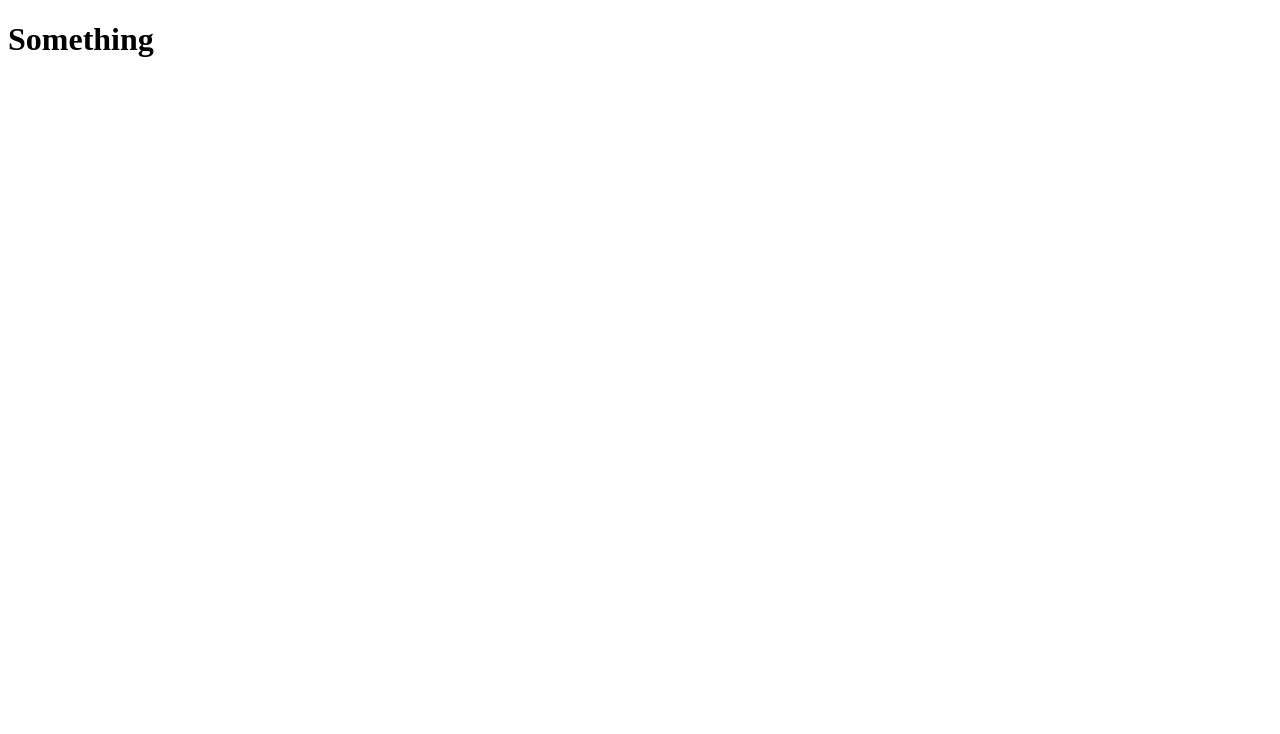
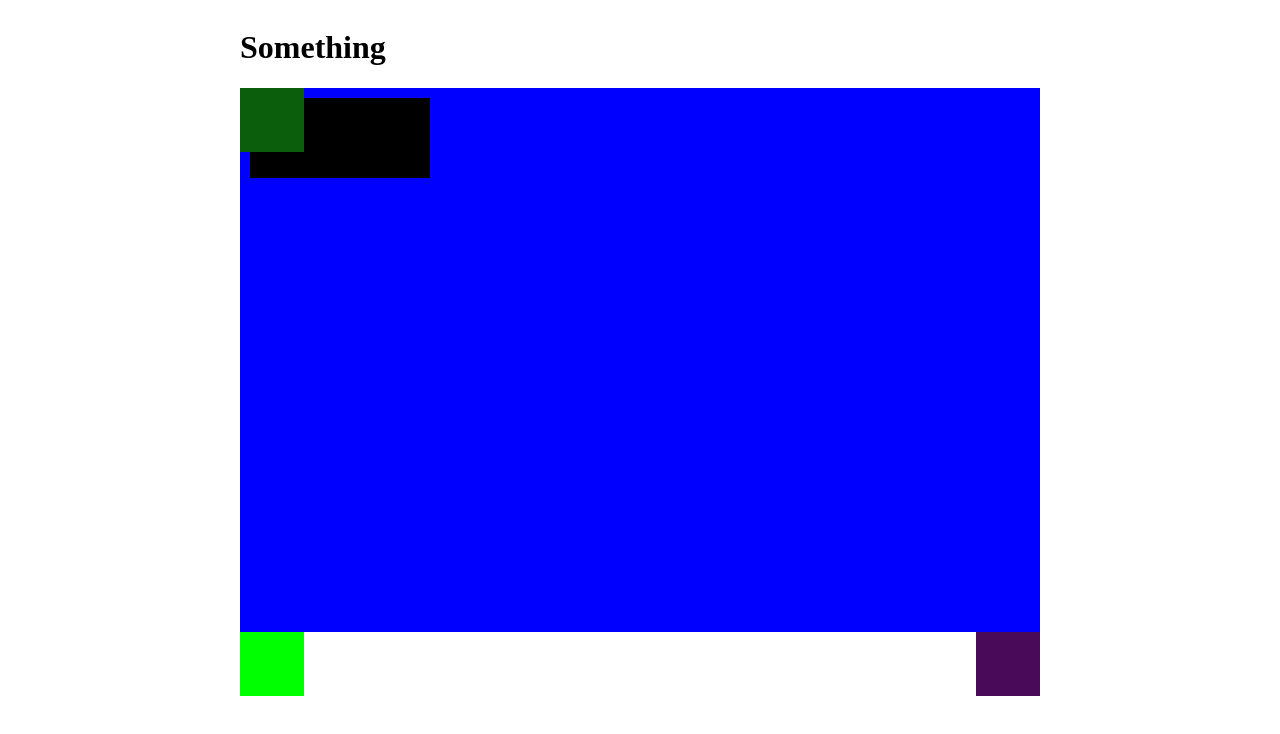
Before and after one commit to Fenna03/point-and-click-adventure, a plain HTML site: page index.html in a window 1280 px wide. Drawn offline with Linux system fonts and the light colour scheme.

Commit message:
following explanation ricardo

```diff
--- a/css/style.css
+++ b/css/style.css
@@ -0,0 +1,90 @@
+body {
+    display: grid;
+    grid-template-columns: auto 800px auto;
+    grid-template-rows: auto 608 auto;
+}
+
+#title {
+    grid-column-start: 2;
+    grid-row-start: 1;
+}
+
+#gameWindow {
+    width: 800px;
+    height: 608px;
+    background-color: #0000ff;
+    grid-column-start: 2;
+    grid-row-start: 2;
+    position: relative;
+}
+
+#inventoryBox {
+    width: 180px;
+    height: 80px;
+    background-color: #000;
+    top: 10px;
+    left: 10px;
+}
+
+#dialogBar {
+    bottom: 0px;
+}
+
+#setMainDialog {
+    position: relative;
+    width: 800px;
+    height: 64px;
+    background-color: #ffffff;
+}
+
+#heroAvatar {
+    width: 64px;
+    height: 64px;
+    background-color: #00ff00;
+}
+
+#heroSpeech {
+    width: 300px;
+    background-color: #ffffff;
+}
+
+#CounterAvatar {
+    width: 64px;
+    height: 64px;
+    background-color: #4a0a5a;
+    right: 0px;
+}
+
+#CounterSpeech {
+    width: 300px;
+    background-color: #ffffff;
+}
+
+#squareTree {
+    width: 64px;
+    height: 64px;
+    background-color: #0b5e0b;
+}
+
+#Hero {
+    width: 32px;
+    height: 32px;
+    background-color: #ff00dd;
+}
+
+#tileMap {}
+
+.background {
+    position: absolute;
+    z-index: 0;
+}
+
+.character {
+    position: absolute;
+    z-index: 100;
+}
+
+.foreground {
+    position: absolute;
+    z-index: 1000;
+}
--- a/index.html
+++ b/index.html
@@ -1,45 +1,48 @@
 <!DOCTYPE html>
 <html lang="en">
+
 <head>
     <meta charset="UTF-8">
     <meta name="viewport" content="width=device-width, initial-scale=1.0">
     <title>Point and click adventure</title>
-    <link rel = "stylesheet" href="css/style.css">
+    <link rel="stylesheet" href="css/style.css">
 </head>
+
 <body>
     <div id="title">
         <h1 id="mainTitle">Something</h1>
     </div>
     <div id="gameWindow">
         <!--inventory box-->
-        <div id="inventoryBox">
+        <div id="inventoryBox" class="foreground">
 
         </div>
         <!--dialog bar for hero/mc and the thing they're speaking to-->
-        <div id="dialogBar">
+        <div id="dialogBar" class="foreground">
             <div id="setMainDialog">
-                <div id="heroAvatar">
+                <div id="heroAvatar" class="foreground">
 
                 </div>
-                <div id="heroSpeech">
+                <div id="heroSpeech" class="foreground">
 
                 </div>
-                <div id="CounterAvatar">
+                <div id="CounterAvatar" class="foreground">
 
                 </div>
-                <div id="CounterSpeech">
+                <div id="CounterSpeech" class="foreground">
 
                 </div>
             </div>
         </div>
         <!--foreground-->
-        <div id="squareTree"> </div>
+        <div id="squareTree" class="foreground"> </div>
 
         <!--main Character-->
-        <div id="Hero"></div>
+        <div id="Hero" class="character"></div>
 
-        <!--background elements-->
-        <div id="tileMap"></div>
+        <!--background-->
+        <div id="tileMap" class="background"></div>
     </div>
 </body>
+
 </html>
```
